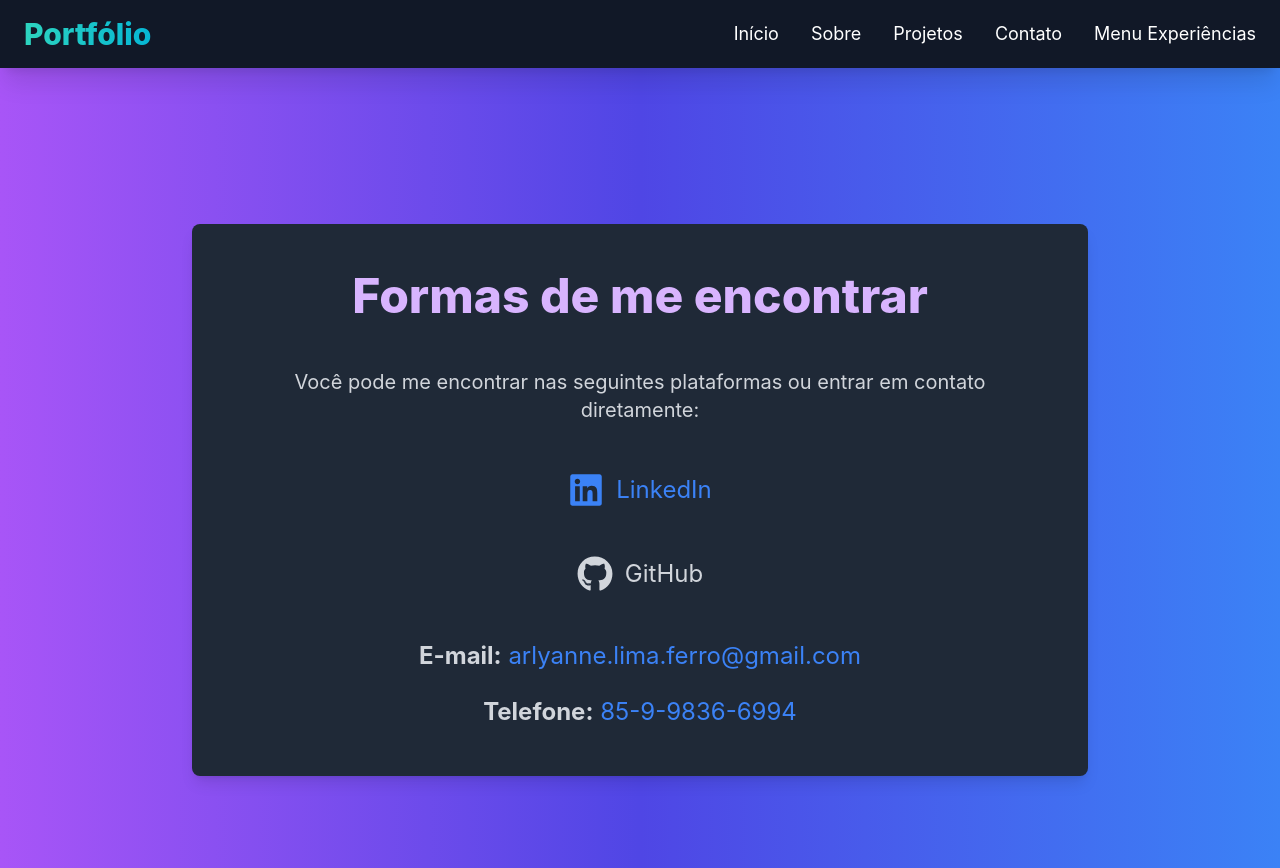
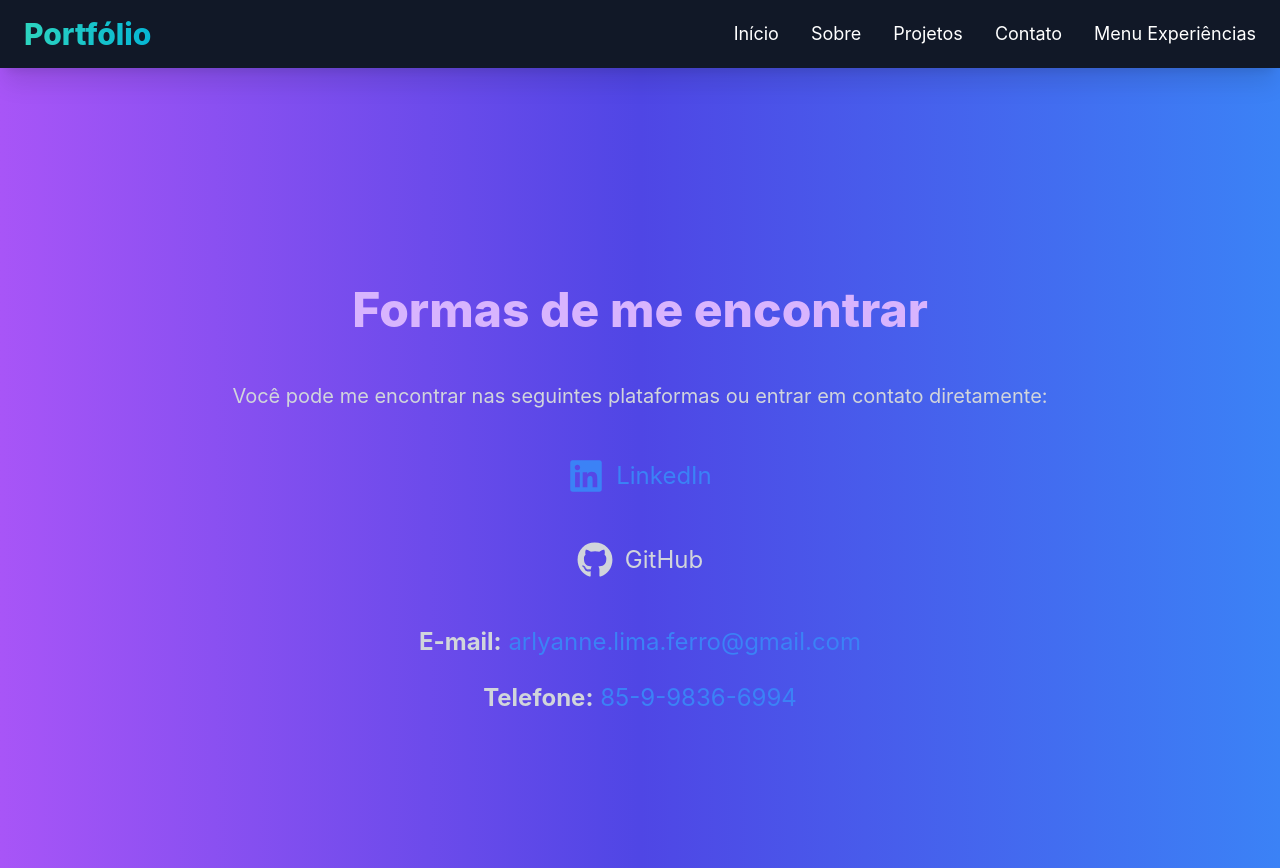
Before and after one commit to arlyanne/portfolio, a React (Create React App) app: page /contact in a window 1280 px wide. Built offline with nearby package versions, Linux system fonts and the light colour scheme.

Commit message:
alteração tela de contato

```diff
--- a/src/pages/Contact.tsx
+++ b/src/pages/Contact.tsx
@@ -1,13 +1,11 @@
 import { FaLinkedin, FaGithub } from 'react-icons/fa';
-import { motion } from 'framer-motion'; // Importação do motion
+import { motion } from 'framer-motion';
 
 export default function Contact() {
   return (
     <div className="min-h-screen bg-gradient-to-r from-purple-500 via-indigo-600 to-blue-500 text-white flex items-center justify-center pt-16 px-8">
       <div className="w-full max-w-4xl">
-        {/* Card com estilo de "Projects" */}
         <motion.div
-          className="bg-gray-800 p-12 rounded-lg shadow-lg hover:shadow-2xl transition-shadow duration-300 transform hover:scale-105 mx-auto"
           initial={{ opacity: 0, y: 20 }}
           animate={{ opacity: 1, y: 0 }}
           transition={{ duration: 0.6 }}
```
